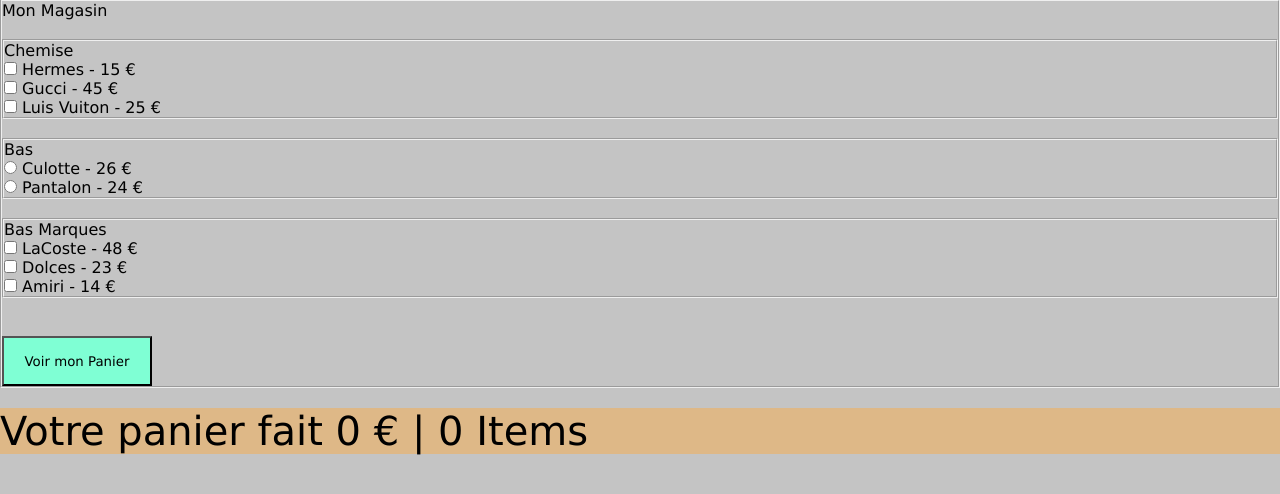
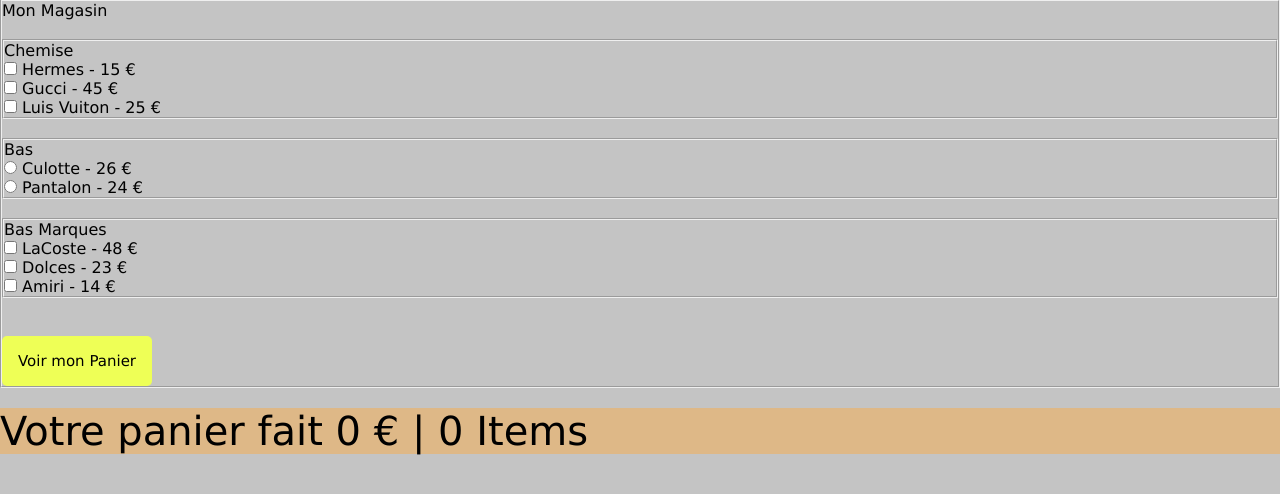
Before and after one commit to JessyTS/Projet-PHP, a PHP site: page / in a window 1280 px wide. Shown: the part 41-535 px from the top of the page. Run offline with PHP 8.4, Linux system fonts and the light colour scheme.

Commit message:
modified:   index.php 	modified:   jeu.php 	modified:   style.css

```diff
--- a/index.php
+++ b/index.php
@@ -71,7 +71,7 @@
                         <label for="<?= $cle ?>"><?= $cle ?> - <?= $valeur ?> €</label> <br>
                     <?php endforeach ?>
                 </fieldset> <br> <br>
-                <button type="submit">Voir mon Panier</button>
+                <button class="custom-button" type="submit">Voir mon Panier</button>
             </fieldset>
         </form>
     </div>
--- a/jeu.php
+++ b/jeu.php
@@ -21,7 +21,7 @@
         <div class="alert"><?=$erreur?></div>
     <?php endif ?>
     <input class="input" type="number" name="chiffre" placeholder="Entre 0 et 1000" value="">
-    <button type="submit">Deviner</button>
+    <button class="custom-button" type="submit">Deviner</button>
 </form>
 
 <?php require 'footer.php' ?>
--- a/style.css
+++ b/style.css
@@ -91,13 +91,25 @@
     font-size: 40px;
 }
 
-button {
-    background-color: aquamarine;
-    width: 150px;
-    height: 50px;
-}
-
 table, td, tr {
     padding: 10px;
     font-size: 25px;
 }
+
+.custom-button {
+    background-color: rgb(238, 255, 86);
+    color: rgb(0, 0, 0);
+    text-decoration: none;
+    border: none;
+    cursor: pointer;
+    border-radius: 5px;
+    width: 150px;
+    height: 50px;
+    font-size: 15px;
+}
+
+.custom-button:hover {
+    background-color: #45a049;
+    color: white;
+    box-shadow: 0px 0px 5px 0px black;
+}
```
